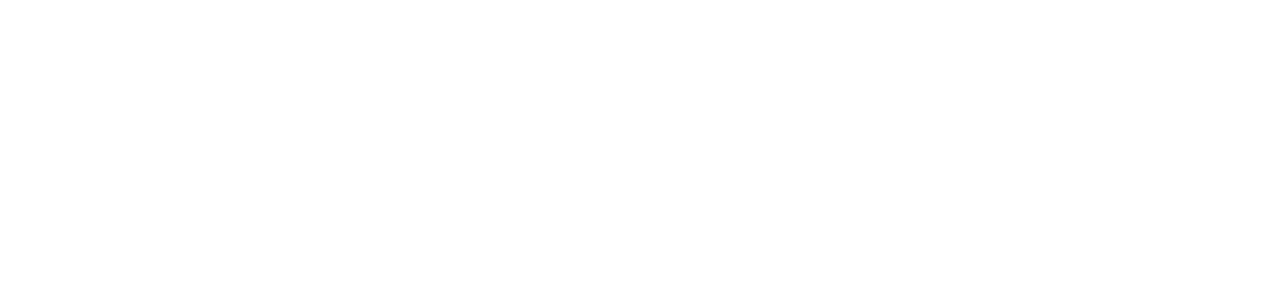
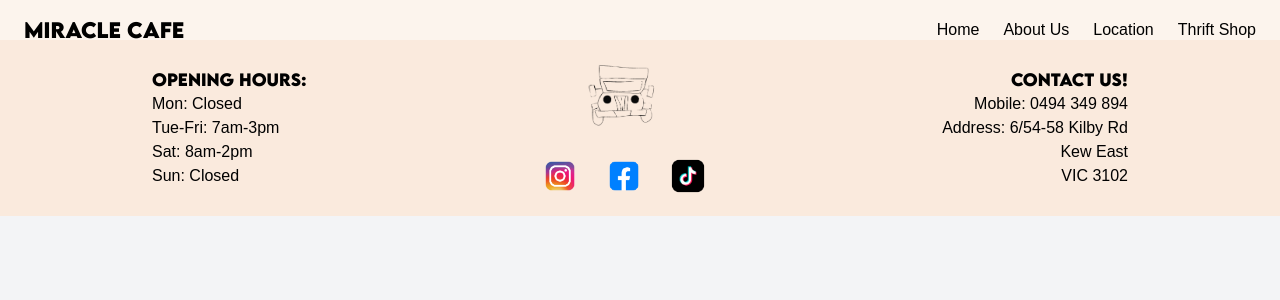
Before and after one commit to earvin-tech/miracle_cafe, a React (Vite) app: page /aboutUs in a window 1280 px wide. Before the commit this address had no page. Shown: the top 300 px of the page. Built offline with nearby package versions, Linux system fonts and the light colour scheme; a web font is replaced by a local one.

Commit message:
feat: route and linked about us page

```diff
--- a/src/App.jsx
+++ b/src/App.jsx
@@ -1,31 +1,13 @@
 import { Routes, Route } from "react-router-dom";
 import Home from './pages/Home';
 import Location from "./pages/Location";
-
-// import Header from "./components/Header";
-// import Footer from "./components/Footer";
-// import HeroImage from "./components/HeroImage";
-// import Carousel from "./components/Carousel";
-// import SiteIntro from "./components/Intro";
-
-// export default function App() {
-//   return (
-//     <div className="min-h-screen bg-gray-100 font-sans" >
-//       <Header />
-//       <HeroImage />
-//       <SiteIntro />
-//       <Carousel />
-//       <Footer />
-//     </div>
-//   );
-// }
-
-
+import About from "./pages/About";
 
 export default function App() {
   return (
     <Routes>
       <Route path="/" element={<Home />} />
+      <Route path="/aboutUs" element={<About/>} />
       <Route path="/location" element={<Location />} />
 
     </Routes>
--- a/src/components/Header.jsx
+++ b/src/components/Header.jsx
@@ -34,7 +34,7 @@
 
         <nav className="hidden md:flex gap-6 font-kopik text-black-700">
           <Link to="/" className="hover:underline">Home</Link>
-          <a href="#">About Us</a>
+          <Link to="/aboutUs" className="hover:underline">About Us</Link>
           <Link to="/location" className="hover:underline">Location</Link>
           <a href="#">Thrift Shop</a>
         </nav>
--- /dev/null
+++ b/src/pages/About.jsx
@@ -0,0 +1,11 @@
+import Header from "../components/Header";
+import Footer from "../components/Footer";
+
+export default function About() {
+    return(
+        <div className="min-h-screen bg-gray-100 font-sans">
+            <Header />
+            <Footer />
+        </div>
+    )
+}
--- a/src/pages/Location.jsx
+++ b/src/pages/Location.jsx
@@ -1,17 +1,29 @@
+import Footer from "../components/Footer";
+import Header from "../components/Header";
+
+
 export default function Location() {
     return (
-    <div className="w-full h-[90vh] flex flex-col items-center justify-center px-4 py-12">
+    <div className="min-h-screen bg-gray-100 font-sans pt-8">
+        <Header />
+
+        <div className="w-full h-[90vh] flex flex-col items-center px-4 py-12">
+
             <h2 className="text-3xl font-bold mb-6 text-center">Find Us</h2>
 
             <div className="w-full max-w-5xl aspect-[16/9] rounded-xl overflow-hidden shadow-lg">
                 <iframe
-          src="https://www.google.com/maps/embed?pb=!4v1700000000000!6m8!1m7!1sCAoSLEFGMVFpcE5YVmZqTG56RkZNdXJya2NkZUJQVWhrYjl2S2owUVZXYmFRWUp6!2m2!1d-37.8023651!2d145.0533745!3f0!4f0!5f1.1924812503605782"
+                src="https://www.google.com/maps/embed?pb=!4v1744367394962!6m8!1m7!1smXi1BiXIV28qX6eeLW_mtQ!2m2!1d-37.79200106966751!2d145.0481769800799!3f305.13000936401454!4f-1.2503120947058335!5f0.4000000000000002"
                 allowFullScreen
                 loading="lazy"
                 referrerPolicy="no-referrer-when-downgrade"
                 className="w-full h-full border-0"
                 />
             </div>
+
+        </div>
+
+        <Footer />
     </div>
     );
 }
```
Also changed, not shown: src/pages/ThriftShop.jsx (added). Lines whose indentation alone changed are shown as unchanged.
